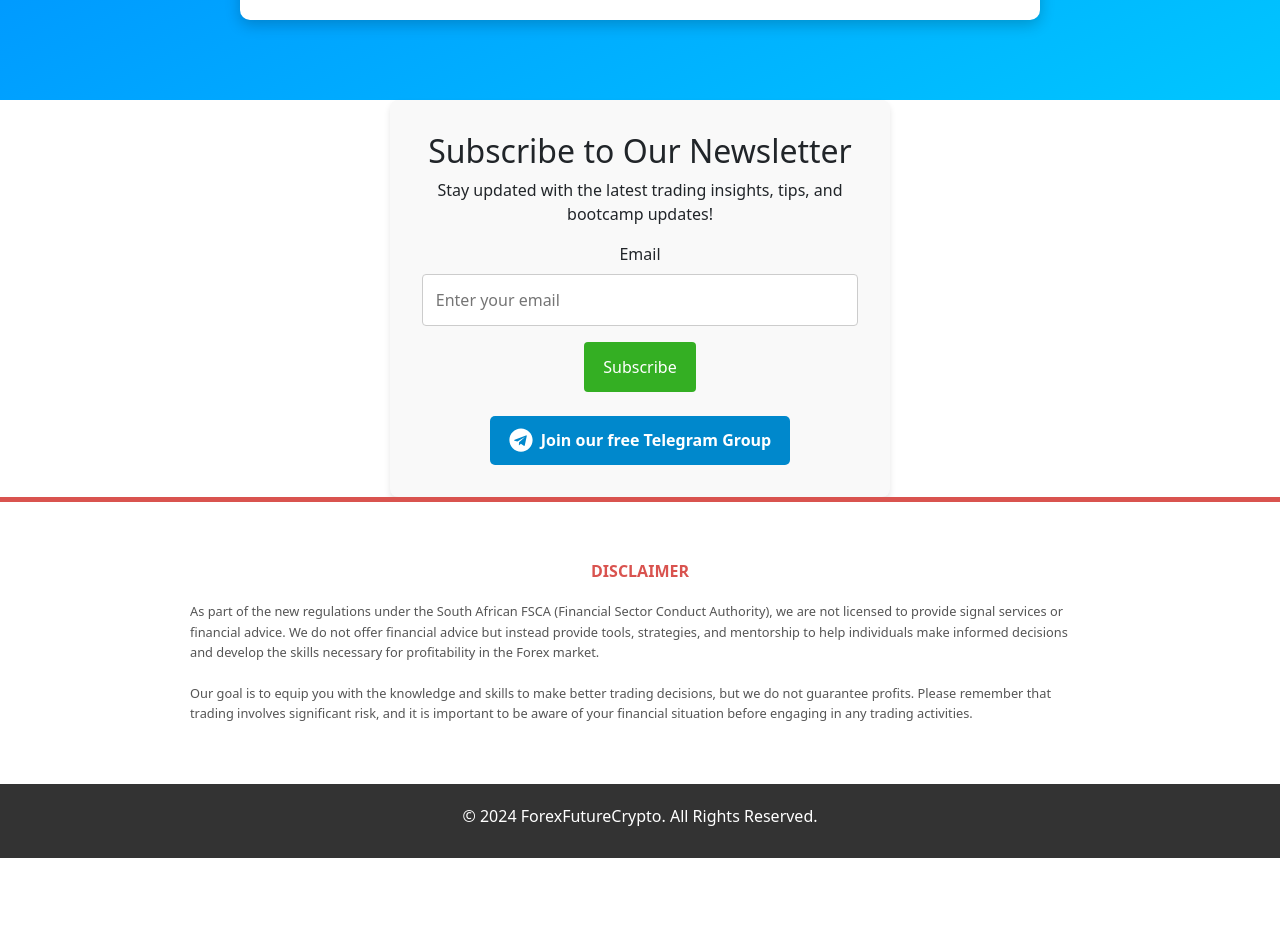
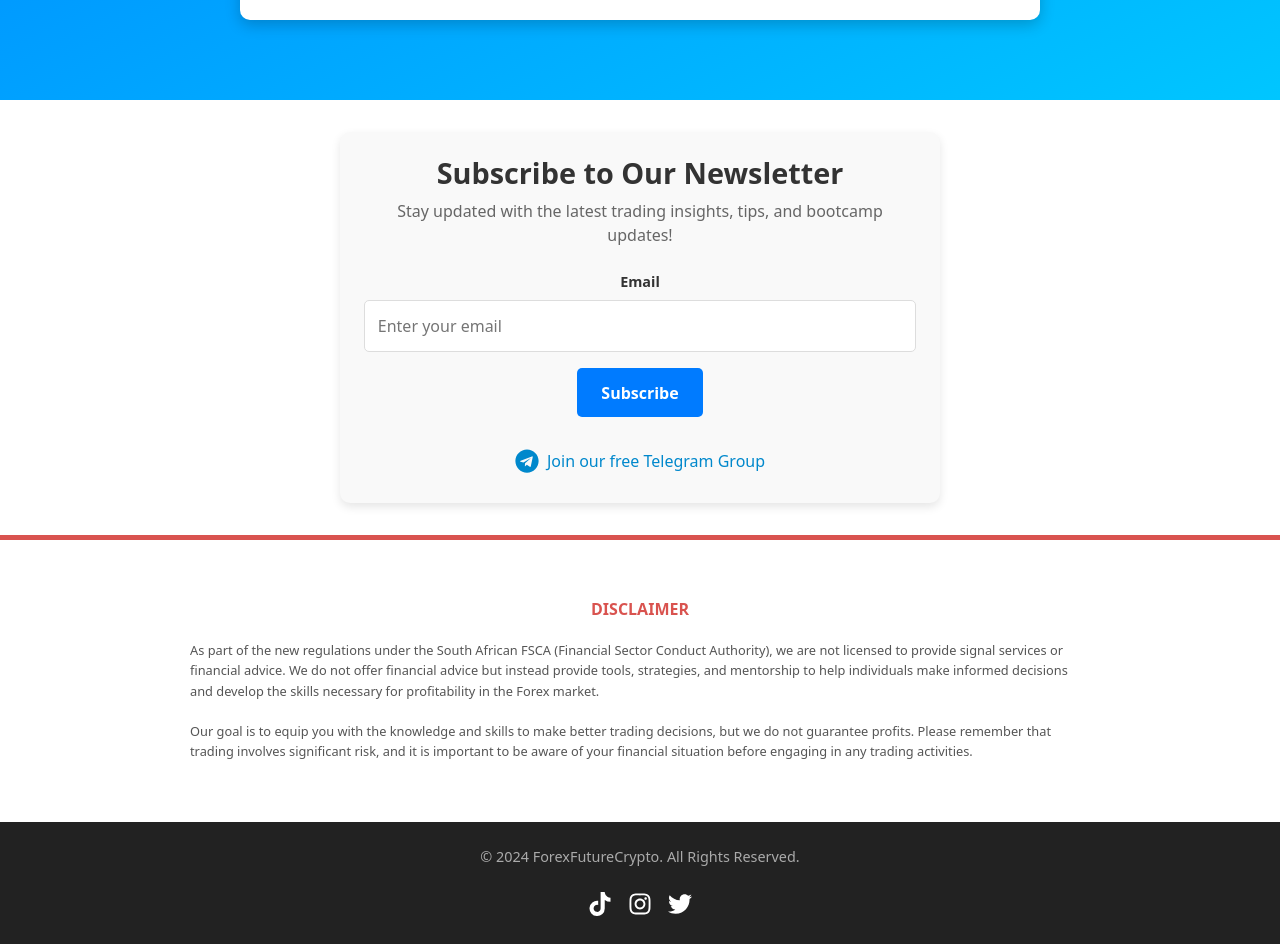
Before and after one commit to NaumM09/forexfuturecrypto, a React (Create React App) app: page / in a window 1280 px wide. Shown: the part 5544-6488 px from the top of the page. Before the commit the page ends 6402 px from the top, so only its background shows below. Built offline with nearby package versions, Linux system fonts and the light colour scheme.

Commit message:
social media links

```diff
--- a/src/components/Footer.js
+++ b/src/components/Footer.js
@@ -1,4 +1,5 @@
 import React from 'react';
+import { FaTiktok, FaInstagram, FaTwitter } from 'react-icons/fa'; // Importing social media icons
 import '../styles/Footer.css'; // For styling
 
 const Footer = () => {
@@ -6,6 +7,32 @@ const Footer = () => {
     <div className="footer">
       <div className="footer-content">
         <p>&copy; 2024 ForexFutureCrypto. All Rights Reserved.</p>
+        <div className="social-icons">
+          <a
+            href="https://www.tiktok.com/@fxfuturescrypto"
+            target="_blank"
+            rel="noopener noreferrer"
+            className="social-link"
+          >
+            <FaTiktok className="social-icon" />
+          </a>
+          <a
+            href="https://www.instagram.com/fxfuturescrypto/"
+            target="_blank"
+            rel="noopener noreferrer"
+            className="social-link"
+          >
+            <FaInstagram className="social-icon" />
+          </a>
+          <a
+            href="https://x.com/FXFuturesCrypto"
+            target="_blank"
+            rel="noopener noreferrer"
+            className="social-link"
+          >
+            <FaTwitter className="social-icon" />
+          </a>
+        </div>
       </div>
     </div>
   );
--- a/src/styles/Contact.css
+++ b/src/styles/Contact.css
@@ -1,93 +1,115 @@
-/* General Styles for the Subscribe Section */
+/* Contact.css */
 .subscribe-section {
+  max-width: 600px;
+  margin: 2rem auto;
+  padding: 1.5rem;
+  background-color: #f9f9f9;
+  border-radius: 10px;
+  box-shadow: 0 4px 10px rgba(0, 0, 0, 0.1);
   text-align: center;
-  padding: 2rem;
-  background-color: #f9f9f9;
-  border-radius: 8px;
-  max-width: 500px;
-  margin: 0 auto;
-  box-shadow: 0 4px 6px rgba(0, 0, 0, 0.1);
 }
 
-/* Form Styles */
-.subscribe-form {
+.subscribe-section h2 {
+  font-size: 1.8rem;
+  font-weight: bold;
+  margin-bottom: 0.5rem;
+  color: #333;
+}
+
+.subscribe-section p {
+  font-size: 1rem;
+  color: #666;
   margin-bottom: 1.5rem;
 }
 
-.form-group {
-  margin-bottom: 1rem;
+.subscribe-form {
+  display: flex;
+  flex-direction: column;
+  gap: 1rem;
+  align-items: center;
 }
 
-input[type="email"] {
+.form-group {
+  width: 100%;
+}
+
+.form-group label {
+  display: block;
+  font-size: 0.9rem;
+  font-weight: bold;
+  margin-bottom: 0.5rem;
+  color: #333;
+}
+
+.form-group input {
   width: 100%;
   padding: 0.8rem;
-  border: 1px solid #ccc;
-  border-radius: 4px;
   font-size: 1rem;
-  margin-top: 0.5rem;
+  border: 1px solid #ddd;
+  border-radius: 5px;
+  outline: none;
+  transition: border-color 0.3s;
 }
 
-input[type="email"]:focus {
-  border-color: #34af23;
-  outline: none;
+.form-group input:focus {
+  border-color: #007bff;
+  box-shadow: 0 0 5px rgba(0, 123, 255, 0.3);
 }
 
 .submit-btn {
-  background-color: #34af23;
-  color: white;
-  padding: 0.8rem 1.2rem;
+  padding: 0.8rem 1.5rem;
+  font-size: 1rem;
+  font-weight: bold;
+  background-color: #007bff;
+  color: #fff;
   border: none;
-  border-radius: 4px;
+  border-radius: 5px;
   cursor: pointer;
-  font-size: 1rem;
-  transition: background 0.3s ease;
+  transition: background-color 0.3s, transform 0.2s;
 }
 
 .submit-btn:hover {
-  background-color: #2a8f1c;
+  background-color: #0056b3;
+  transform: translateY(-2px);
 }
 
-/* Status Message Styles */
 .status-message {
   margin-top: 1rem;
   padding: 0.8rem;
-  border-radius: 4px;
-  font-weight: bold;
+  border-radius: 5px;
+  font-size: 0.9rem;
 }
 
 .status-message.success {
+  color: #28a745;
   background-color: #d4edda;
-  color: #155724;
+  border: 1px solid #c3e6cb;
 }
 
 .status-message.error {
+  color: #dc3545;
   background-color: #f8d7da;
-  color: #721c24;
+  border: 1px solid #f5c6cb;
 }
 
-/* Telegram Section */
 .telegram-section {
-  margin-top: 1.5rem;
+  margin-top: 2rem;
 }
 
 .telegram-link {
   display: inline-flex;
   align-items: center;
+  gap: 0.5rem;
+  font-size: 1rem;
+  color: #0088cc;
   text-decoration: none;
-  background: #0088cc;
-  color: white;
-  padding: 0.8rem 1.2rem;
-  border-radius: 5px;
-  font-size: 1rem;
-  font-weight: bold;
-  transition: background 0.3s ease;
+  transition: color 0.3s;
 }
 
 .telegram-link:hover {
-  background: #005f99;
+  color: #005f99;
 }
 
 .telegram-icon {
-  margin-right: 0.5rem;
   font-size: 1.5rem;
 }
--- a/src/styles/Footer.css
+++ b/src/styles/Footer.css
@@ -1,25 +1,36 @@
+/* Footer.css */
 .footer {
-    background-color: #333;
-    color: white;
-    padding: 20px;
+  background-color: #222;
+  padding: 1.5rem 0;
   text-align: center;
+  color: #fff;
 }
 
 .footer-content {
-    max-width: 1200px;
-    margin: 0 auto;
+  display: flex;
+  flex-direction: column;
+  align-items: center;
+  gap: 1rem;
 }
 
 .footer-content p {
-    margin-bottom: 10px;
+  margin: 0;
+  font-size: 0.9rem;
+  color: #aaa;
 }
 
-  .social-links a {
-    color: white;
-    text-decoration: none;
-    margin: 0 10px;
+.social-icons {
+  display: flex;
+  gap: 1rem;
 }
 
-  .social-links a:hover {
-    color: #007BFF;
+.social-link {
+  color: #fff;
+  font-size: 1.5rem;
+  transition: transform 0.3s, color 0.3s;
 }
+
+.social-link:hover {
+  color: #007bff;
+  transform: scale(1.2);
+}
```
Lines whose indentation alone changed are shown as unchanged.
